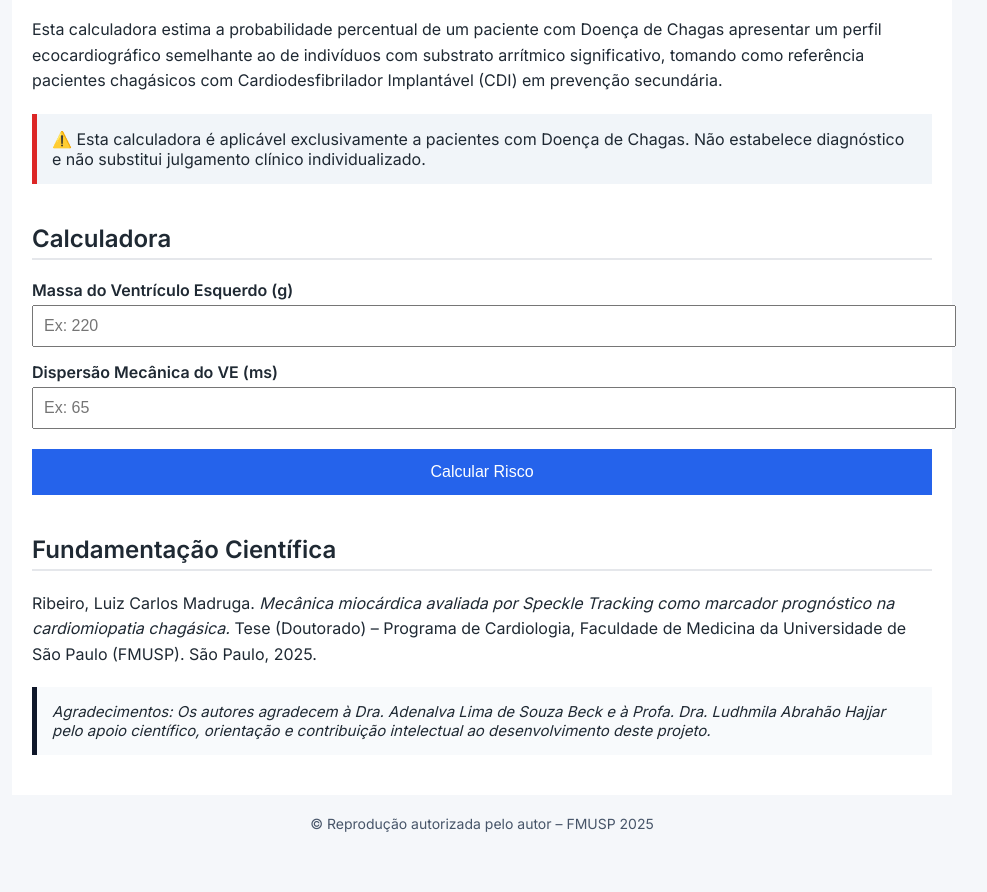
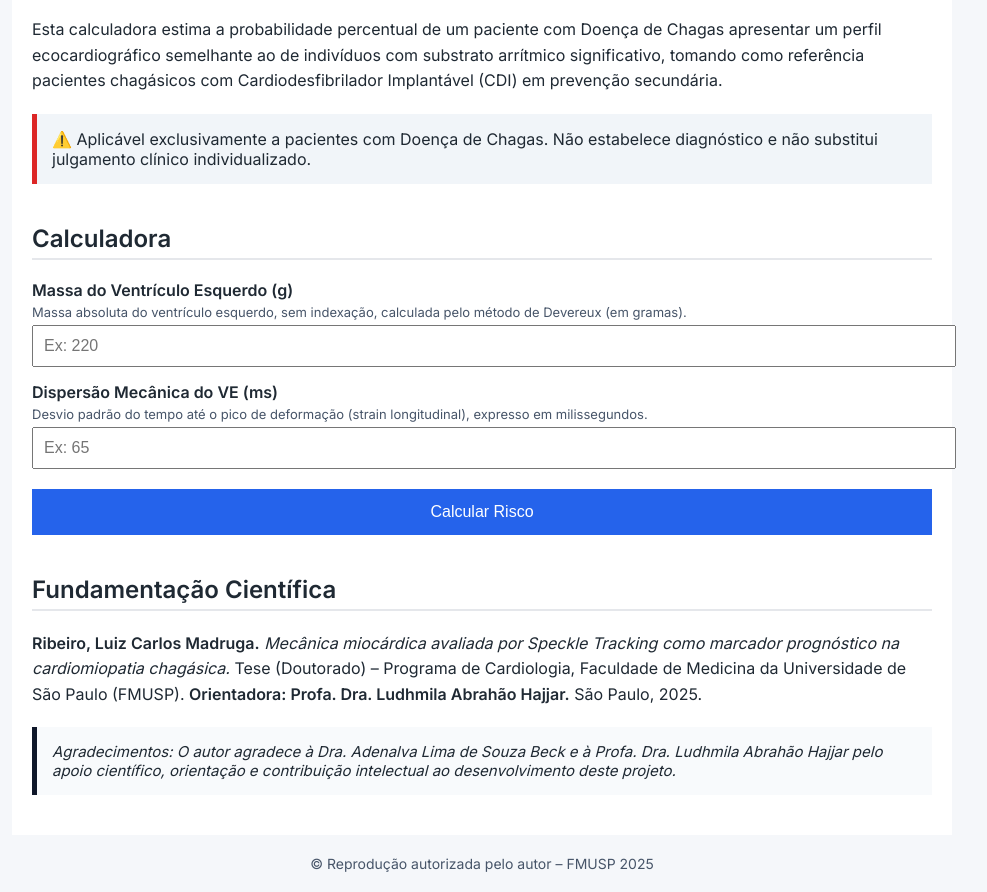
Before and after one commit to lcmribeiro/chagasrisk, a plain HTML site: page index.html in a window 1280 px wide. Shown: the part 301-1193 px from the top of the page, without its empty margins (158-1145 px from the left). Before the commit the page ends 1153 px from the top, so only its background shows below. Drawn offline with nearby package versions, Linux system fonts and the light colour scheme.

Commit message:
Update index.html

```diff
--- a/index.html
+++ b/index.html
@@ -83,6 +83,13 @@
       margin-top: 15px;
     }
 
+    small {
+      color: #475569;
+      display: block;
+      margin-top: 4px;
+      font-size: 13px;
+    }
+
     input {
       width: 100%;
       padding: 10px;
@@ -120,34 +127,38 @@
 
 <header>
   <button class="lang-btn" onclick="toggleLang()">EN / PT</button>
-  <h1 id="title">Calculadora de Risco Arrítmico na Doença de Chagas</h1>
-  <p id="subtitle">Baseada em mecânica miocárdica por Speckle Tracking</p>
+  <h1 id="title"></h1>
+  <p id="subtitle"></p>
 </header>
 
 <main>
 
-  <h2 id="h1">O que é esta calculadora?</h2>
+  <h2 id="h1"></h2>
   <p id="desc"></p>
 
   <div class="box" id="warn"></div>
 
-  <h2 id="h2">Calculadora</h2>
+  <h2 id="h2"></h2>
 
   <label id="lbl1"></label>
+  <small id="lbl1desc"></small>
   <input type="number" id="massa" placeholder="Ex: 220">
 
   <label id="lbl2"></label>
+  <small id="lbl2desc"></small>
   <input type="number" id="disp" placeholder="Ex: 65">
 
   <button class="calc" onclick="calc()" id="btnCalc"></button>
 
   <div class="result" id="result"></div>
 
-  <h2 id="h3">Fundamentação Científica</h2>
+  <h2 id="h3"></h2>
   <p id="ref">
-    Ribeiro, Luiz Carlos Madruga. <em>Mecânica miocárdica avaliada por Speckle Tracking como marcador
-    prognóstico na cardiomiopatia chagásica.</em> Tese (Doutorado) – Programa de Cardiologia,
-    Faculdade de Medicina da Universidade de São Paulo (FMUSP). São Paulo, 2025.
+    <strong>Ribeiro, Luiz Carlos Madruga.</strong>
+    <em>Mecânica miocárdica avaliada por Speckle Tracking como marcador prognóstico na cardiomiopatia chagásica.</em>
+    Tese (Doutorado) – Programa de Cardiologia, Faculdade de Medicina da Universidade de São Paulo (FMUSP).
+    <strong>Orientadora: Profa. Dra. Ludhmila Abrahão Hajjar.</strong>
+    São Paulo, 2025.
   </p>
 
   <div class="ack" id="ack"></div>
@@ -173,26 +184,30 @@ function renderText() {
       subtitle: "Baseada em mecânica miocárdica por Speckle Tracking",
       h1: "O que é esta calculadora?",
       desc: "Esta calculadora estima a probabilidade percentual de um paciente com Doença de Chagas apresentar um perfil ecocardiográfico semelhante ao de indivíduos com substrato arrítmico significativo, tomando como referência pacientes chagásicos com Cardiodesfibrilador Implantável (CDI) em prevenção secundária.",
-      warn: "⚠️ Esta calculadora é aplicável exclusivamente a pacientes com Doença de Chagas. Não estabelece diagnóstico e não substitui julgamento clínico individualizado.",
+      warn: "⚠️ Aplicável exclusivamente a pacientes com Doença de Chagas. Não estabelece diagnóstico e não substitui julgamento clínico individualizado.",
       h2: "Calculadora",
       lbl1: "Massa do Ventrículo Esquerdo (g)",
+      lbl1desc: "Massa absoluta do ventrículo esquerdo, sem indexação, calculada pelo método de Devereux (em gramas).",
       lbl2: "Dispersão Mecânica do VE (ms)",
+      lbl2desc: "Desvio padrão do tempo até o pico de deformação (strain longitudinal), expresso em milissegundos.",
       btn: "Calcular Risco",
       h3: "Fundamentação Científica",
-      ack: "Agradecimentos: Os autores agradecem à Dra. Adenalva Lima de Souza Beck e à Profa. Dra. Ludhmila Abrahão Hajjar pelo apoio científico, orientação e contribuição intelectual ao desenvolvimento deste projeto."
+      ack: "Agradecimentos: O autor agradece à Dra. Adenalva Lima de Souza Beck e à Profa. Dra. Ludhmila Abrahão Hajjar pelo apoio científico, orientação e contribuição intelectual ao desenvolvimento deste projeto."
     },
     en: {
       title: "Arrhythmic Risk Calculator in Chagas Disease",
       subtitle: "Based on myocardial mechanics assessed by Speckle Tracking",
       h1: "What is this calculator?",
       desc: "This calculator estimates the percentage probability that a patient with Chagas disease presents an echocardiographic profile similar to individuals with a significant arrhythmogenic substrate, using patients with Chagas cardiomyopathy and ICD implanted for secondary prevention as reference.",
-      warn: "⚠️ This calculator is intended exclusively for patients with Chagas disease and does not replace individualized clinical judgment.",
+      warn: "⚠️ Intended exclusively for patients with Chagas disease. Does not replace individualized clinical judgment.",
       h2: "Calculator",
       lbl1: "Left Ventricular Mass (g)",
+      lbl1desc: "Absolute left ventricular mass, without indexation, calculated using the Devereux method (grams).",
       lbl2: "Left Ventricular Mechanical Dispersion (ms)",
+      lbl2desc: "Standard deviation of time to peak longitudinal strain across LV segments, expressed in milliseconds.",
       btn: "Calculate Risk",
       h3: "Scientific Background",
-      ack: "Acknowledgements: The authors thank Dr. Adenalva Lima de Souza Beck and Prof. Ludhmila Abrahão Hajjar, MD, PhD, for their scientific support, guidance, and intellectual contribution to the development of this project."
+      ack: "Acknowledgements: The author thanks Dr. Adenalva Lima de Souza Beck and Prof. Ludhmila Abrahão Hajjar, MD, PhD, for their scientific support, supervision, and intellectual contribution to this project."
     }
   };
 
@@ -203,7 +218,9 @@ function renderText() {
   document.getElementById("warn").innerText = t[lang].warn;
   document.getElementById("h2").innerText = t[lang].h2;
   document.getElementById("lbl1").innerText = t[lang].lbl1;
+  document.getElementById("lbl1desc").innerText = t[lang].lbl1desc;
   document.getElementById("lbl2").innerText = t[lang].lbl2;
+  document.getElementById("lbl2desc").innerText = t[lang].lbl2desc;
   document.getElementById("btnCalc").innerText = t[lang].btn;
   document.getElementById("h3").innerText = t[lang].h3;
   document.getElementById("ack").innerText = t[lang].ack;
```
